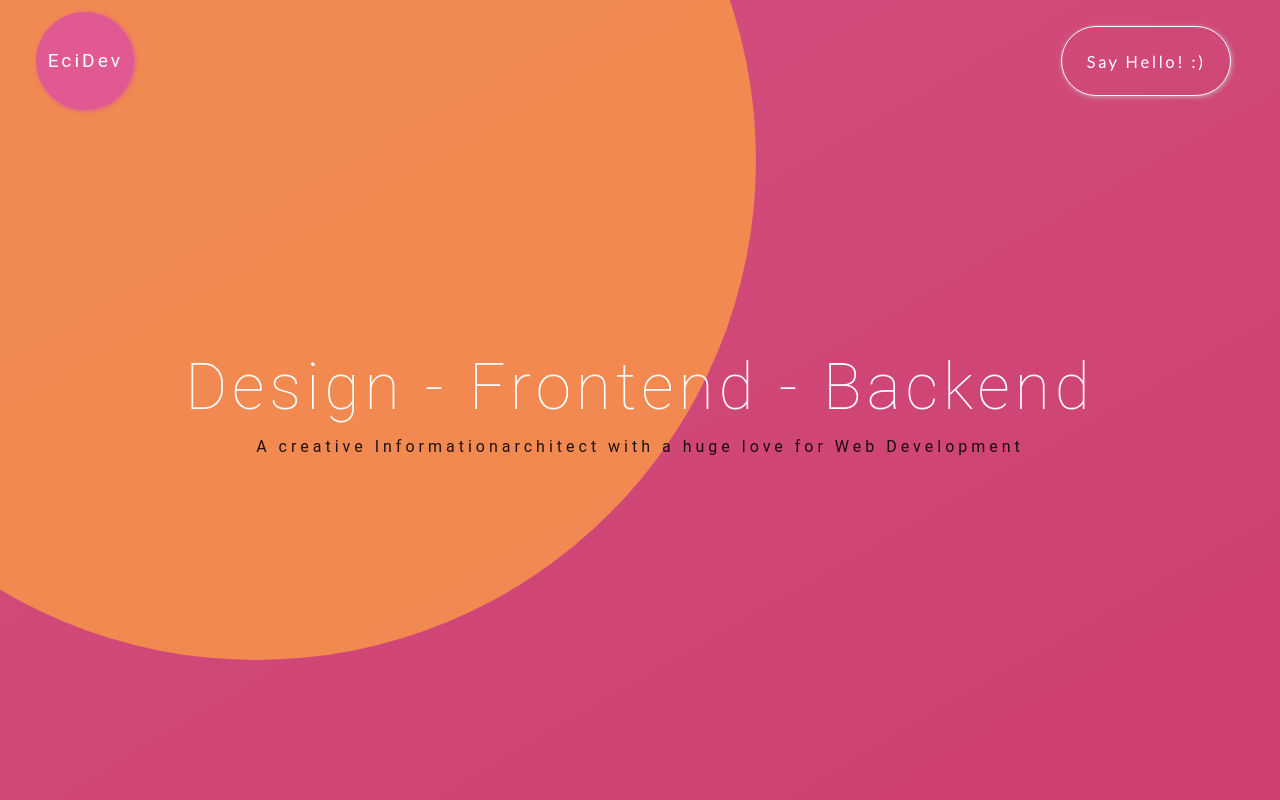
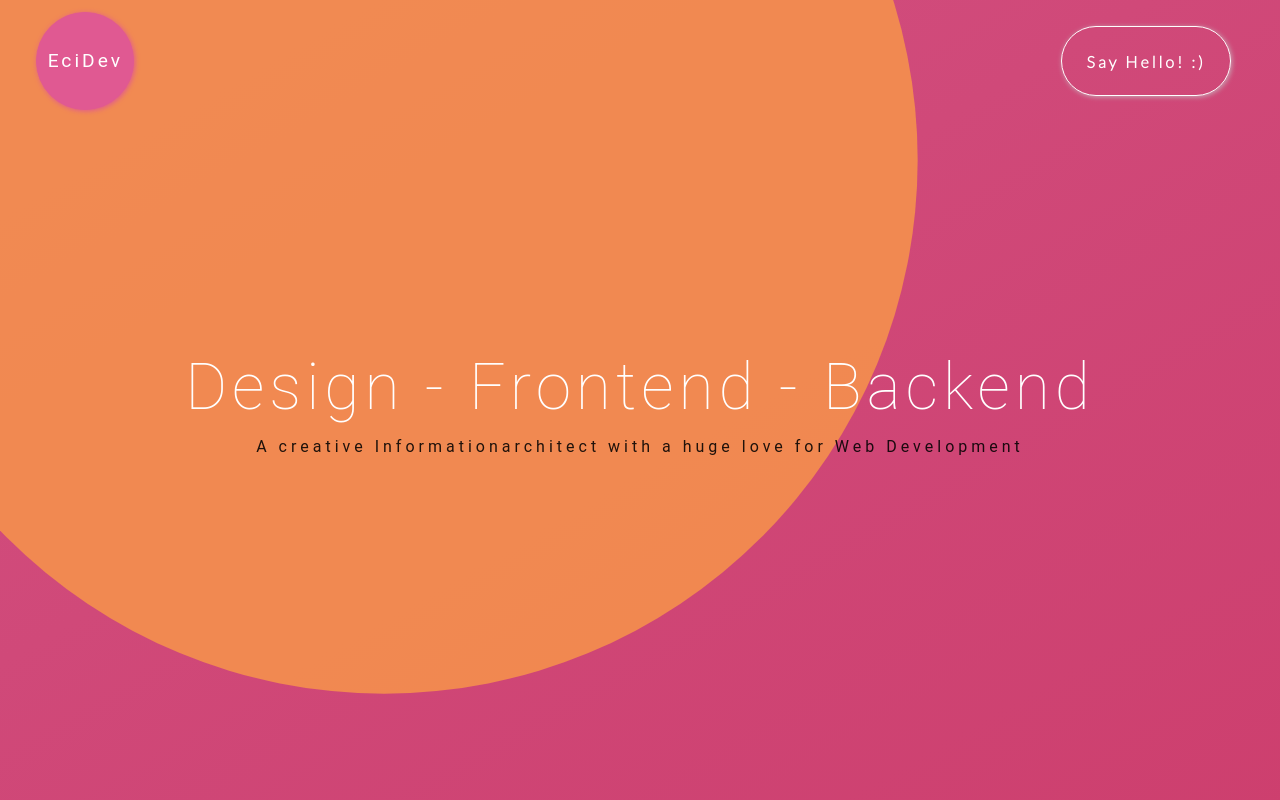
Before and after one commit to emmaindal/ecidev, a React (Create React App) app in the folder client/: page / in a window 1280 px wide. Shown: the top 800 px of the page. Built offline with nearby package versions, Linux system fonts and the light colour scheme.

Commit message:
clippath change

```diff
--- a/client/src/views/StartView/components/Header.jsx
+++ b/client/src/views/StartView/components/Header.jsx
@@ -33,8 +33,8 @@ const Effect = styled.div`
   min-height: 100vh;
   position: absolute;
   background-color: ${props => props.theme.secondaryLight};
-  clip-path: circle(500px at 20% 20%);
-  -webkit-clip-path: circle(500px at 20% 20%);
+  clip-path: circle(50% at 20% 20%);
+  -webkit-clip-path: circle(50% at 30% 20%);
 
   /* clip-path: polygon(
     0% 0%,
```
